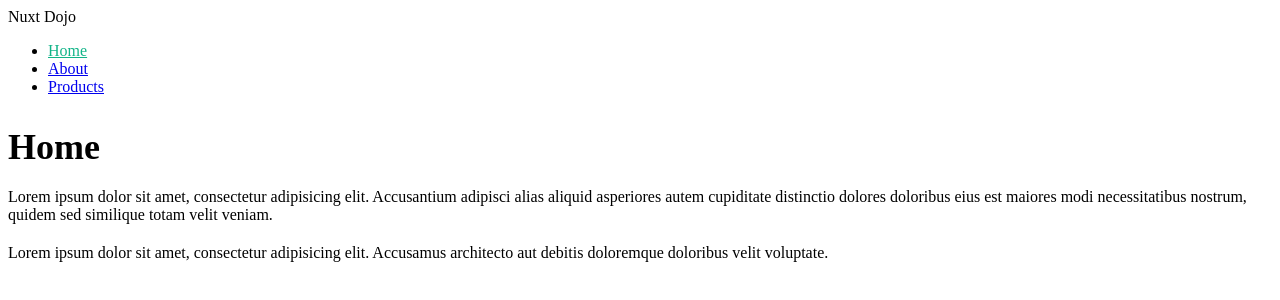
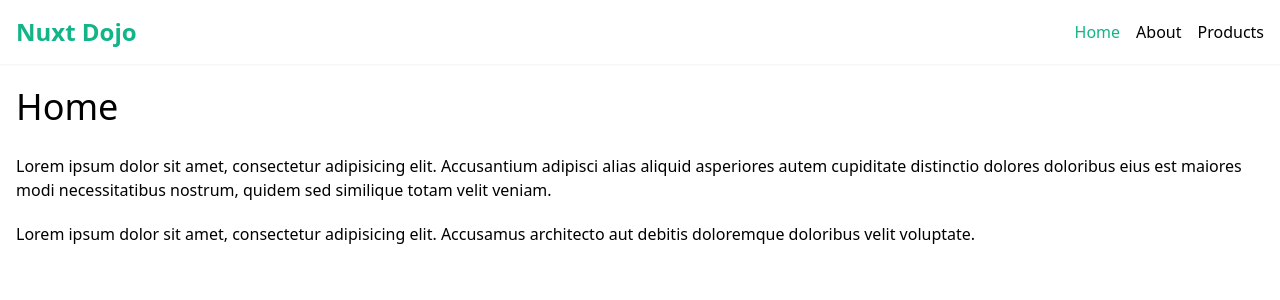
Before and after one commit to IlyaKrapivnoy/nuxt_dojo, a Nuxt app: page / in a window 1280 px wide. Shown: the top 300 px of the page. Built offline with nearby package versions, Linux system fonts and the light colour scheme.

Commit message:
add tailwind and style default layout

```diff
--- a/layouts/default.vue
+++ b/layouts/default.vue
@@ -1,9 +1,9 @@
 <template>
   <div>
-    <header>
-      <nav>
-        <NuxtLink tp="/">Nuxt Dojo</NuxtLink>
-        <ul>
+    <header class="shadow-sm bg-white">
+      <nav class="container mx-auto p-4 flex justify-between">
+        <NuxtLink to="/" class="font-bold text-2xl">Nuxt Dojo</NuxtLink>
+        <ul class="flex gap-4 items-center">
           <li><NuxtLink to="/">Home</NuxtLink></li>
           <li><NuxtLink to="/about">About</NuxtLink></li>
           <li><NuxtLink to="/products">Products</NuxtLink></li>
@@ -11,7 +11,7 @@
       </nav>
     </header>
 
-    <div>
+    <div class="container mx-auto p-4">
       <slot />
     </div>
   </div>
--- a/nuxt.config.ts
+++ b/nuxt.config.ts
@@ -1,4 +1,5 @@
 // https://nuxt.com/docs/api/configuration/nuxt-config
 export default defineNuxtConfig({
-  devtools: { enabled: true }
-})
+  devtools: { enabled: true },
+  modules: ['@nuxtjs/tailwindcss'],
+});
--- a/package.json
+++ b/package.json
@@ -10,6 +10,7 @@
   },
   "devDependencies": {
     "@nuxt/devtools": "latest",
+    "@nuxtjs/tailwindcss": "^6.8.0",
     "nuxt": "^3.7.0",
     "prettier": "^3.0.3"
   }
```
Also changed, not shown: 1 other file (tests, documents, lock files or other folders).
